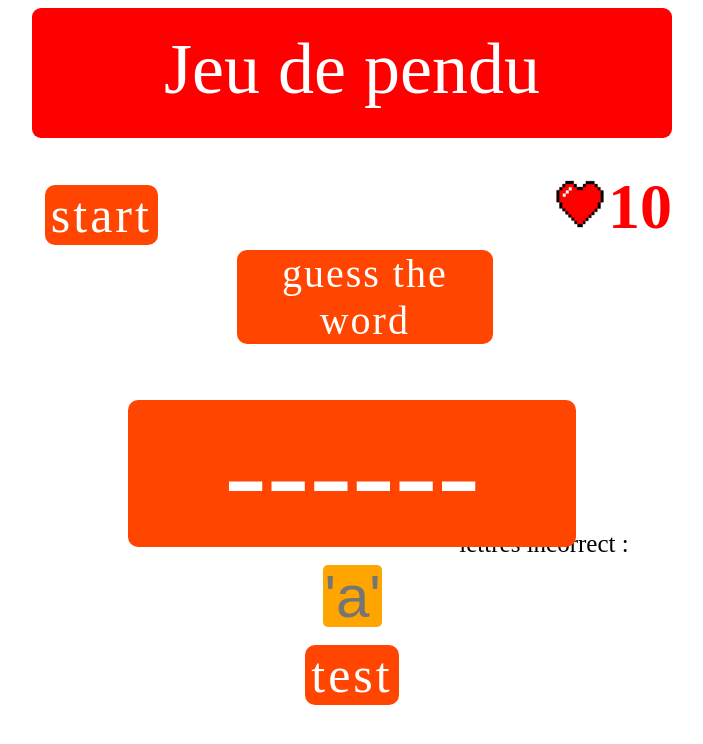
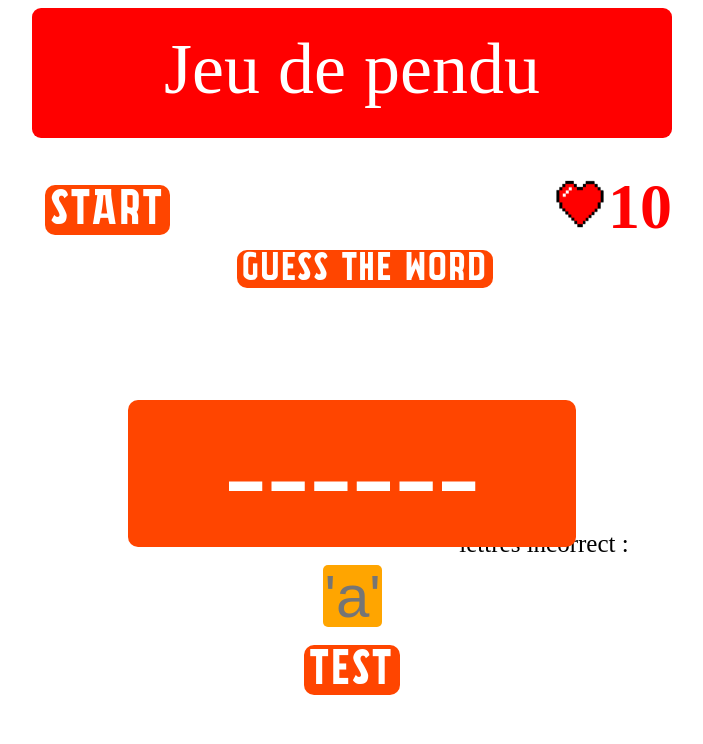
Before and after one commit to hamzabf123/jeu-de-pendu-HANGMAN-.github.io, a plain HTML site: page index.html in a window 1280 px wide. Shown: the whole page, without its empty margins (288-991 px from the left). Drawn offline with Linux system fonts and the light colour scheme.

Commit message:
Update index.html

```diff
--- a/index.html
+++ b/index.html
@@ -4,10 +4,9 @@
 	<meta charset="UTF-8" >
 	<style>
 		@font-face {
-			font-family: 'Akira Jimbo';
-
-			url('./Akira Jimbo.ttf') format('truetype');
-		}
+            font-family: 'Akira Jimbo';
+            src: url('./Akira Jimbo.ttf') format('truetype');
+        }
 
 
 
```
